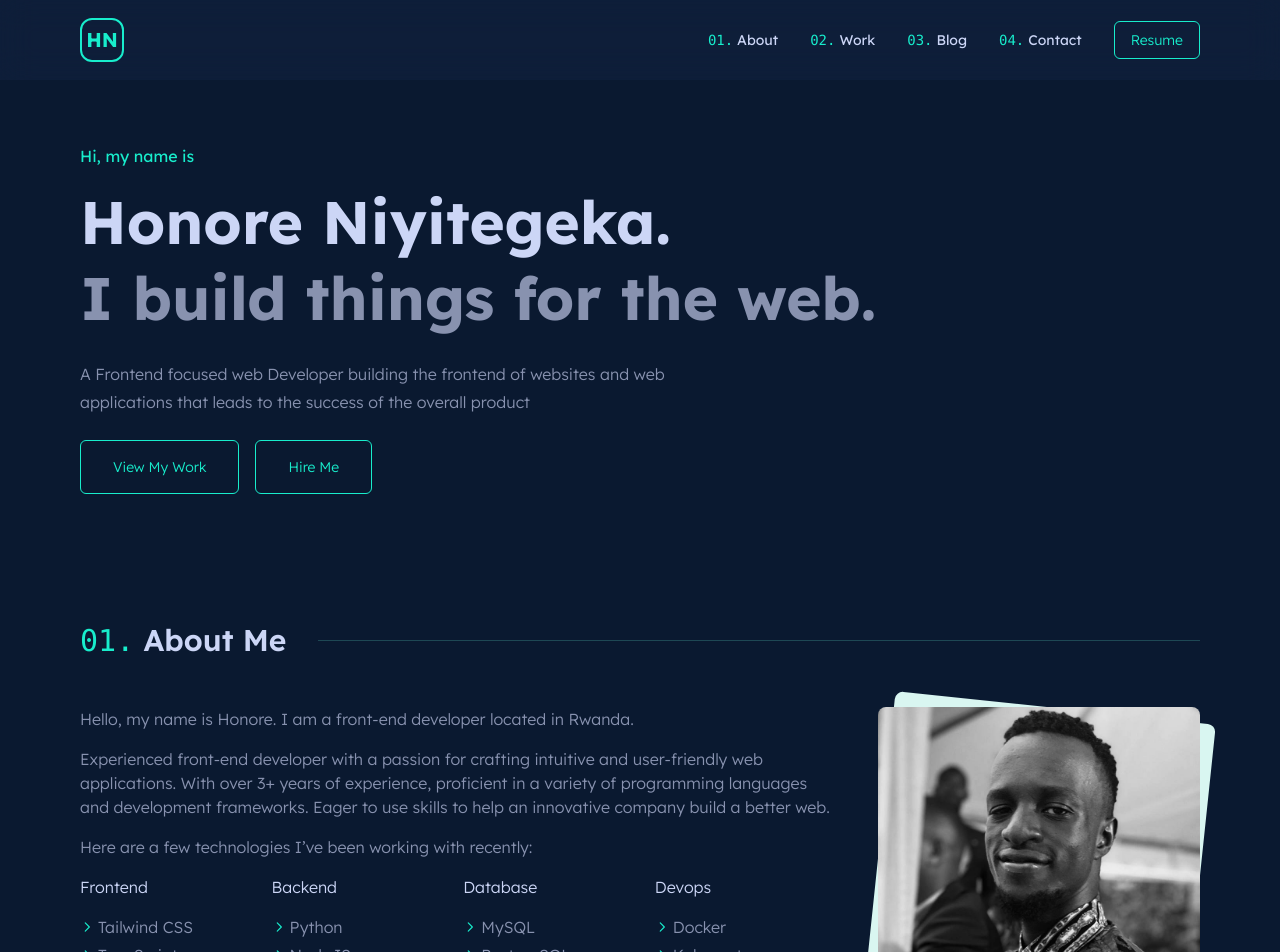
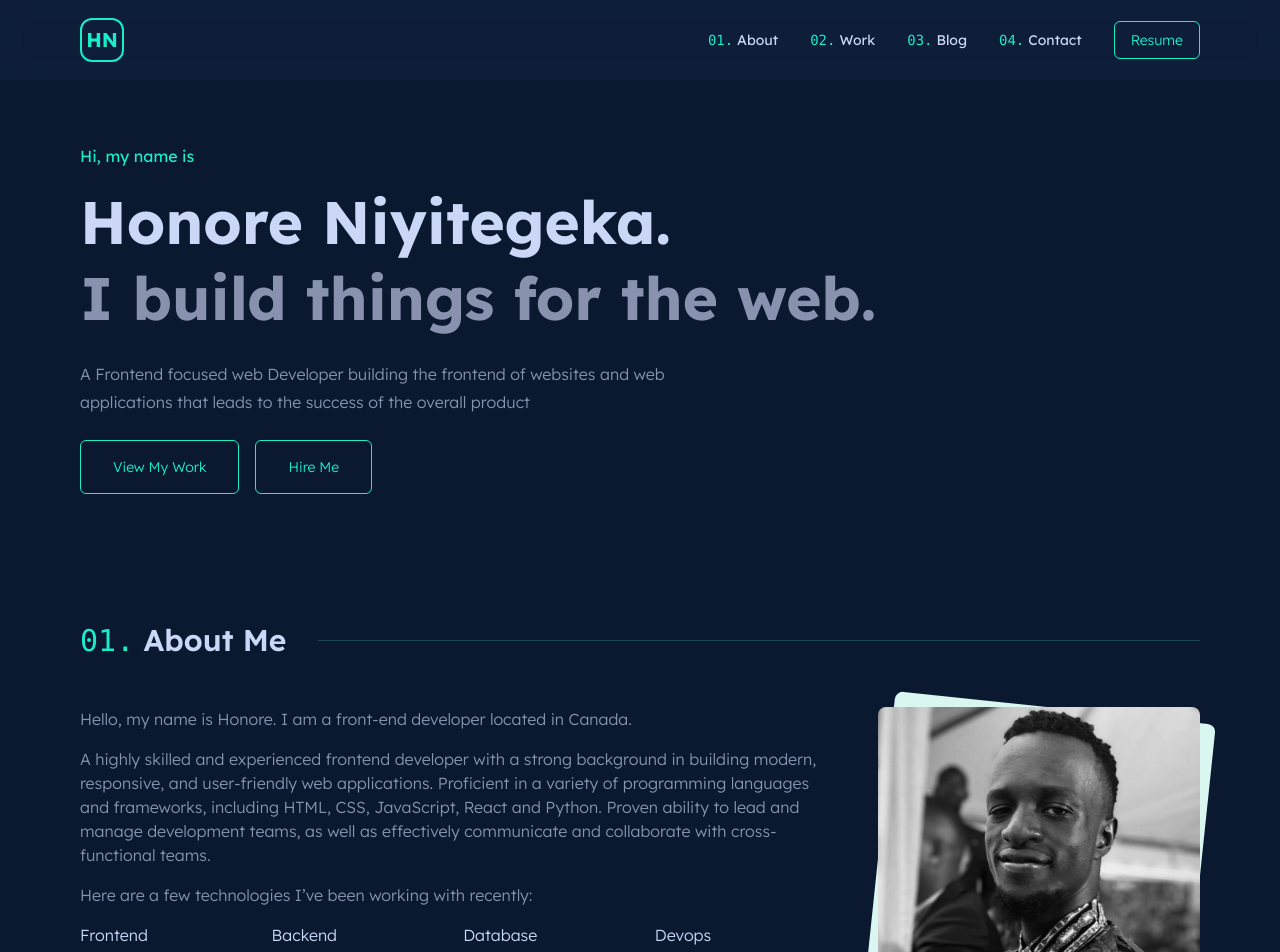
Before and after one commit to nythonore/nythonore-web, a Next.js app: page / in a window 1280 px wide. Shown: the top 952 px of the page. Built offline with nearby package versions, Linux system fonts and the light colour scheme.

Commit message:
updated resume

```diff
--- a/components/containers/AboutContainer.tsx
+++ b/components/containers/AboutContainer.tsx
@@ -30,15 +30,17 @@ export const AboutContainer = () => {
 					<div className='basis-[70%] font-light md:basis-[60%] lg:basis-[70%]'>
 						<p className='text-gray'>
 							Hello, my name is Honore. I am a front-end developer located in
-							Rwanda.
+							Canada.
 						</p>
 
 						<p className='mt-4 text-gray'>
-							Experienced front-end developer with a passion for crafting
-							intuitive and user-friendly web applications. With over 3+ years
-							of experience, proficient in a variety of programming languages
-							and development frameworks. Eager to use skills to help an
-							innovative company build a better web.
+							A highly skilled and experienced frontend developer with a strong
+							background in building modern, responsive, and user-friendly web
+							applications. Proficient in a variety of programming languages and
+							frameworks, including HTML, CSS, JavaScript, React and Python.
+							Proven ability to lead and manage development teams, as well as
+							effectively communicate and collaborate with cross-functional
+							teams.
 						</p>
 
 						<p className='mt-4 text-gray'>
```
Also changed, not shown: 1 other file (tests, documents, lock files or other folders).
